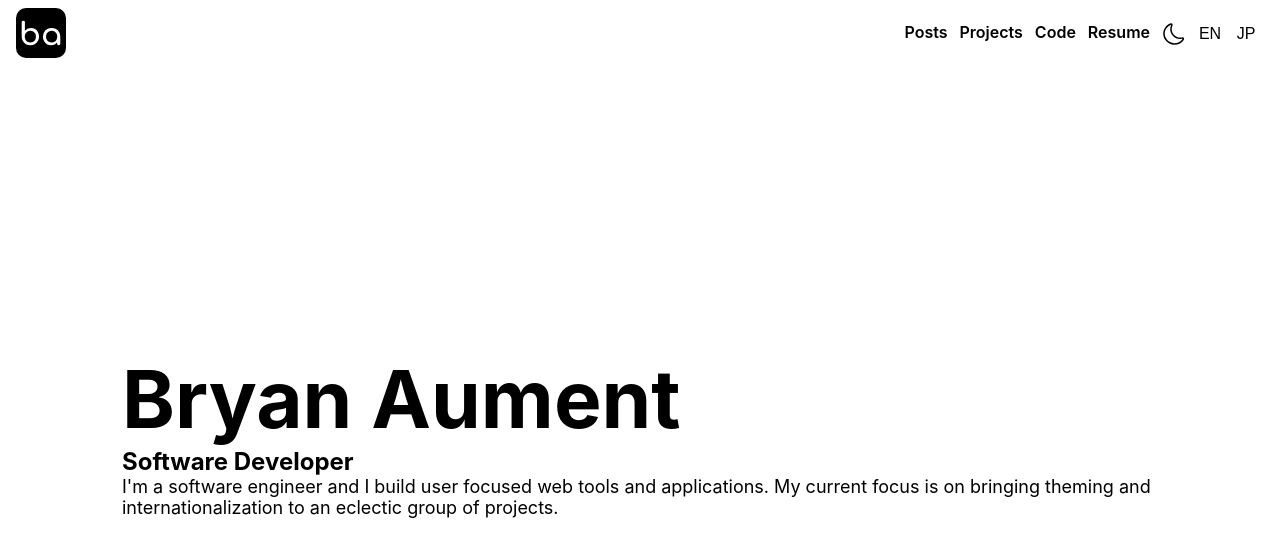
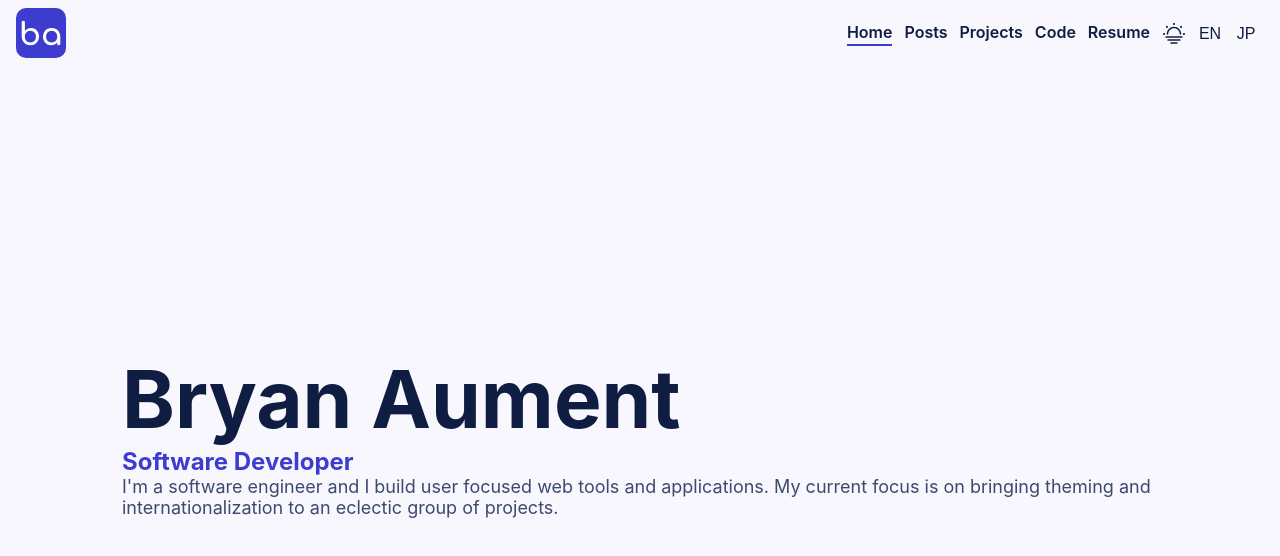
Before and after one commit to BryanAM/portfolio, a React (Create React App) app: page / in a window 1280 px wide. Shown: the top 556 px of the page. Built offline with nearby package versions, Linux system fonts and the light colour scheme.

Commit message:
theming and menu fixes

```diff
--- a/public/index.html
+++ b/public/index.html
@@ -3,7 +3,7 @@
   <head>
     <meta charset="utf-8" />
     <meta name="viewport" content="width=device-width, initial-scale=1.0" />
-    <meta name="theme-color" content="#000" />
+    <meta name="theme-color" content="#F8F7FD" />
     <meta
       name="Bryan Aument"
       content="Personal Website"
--- a/src/components/Menu/Menu.jsx
+++ b/src/components/Menu/Menu.jsx
@@ -39,6 +39,7 @@ function Menu({ menuOpen, setMenuOpen }) {
         <MobileMenu menuOpen={menuOpen} setMenuOpen={setMenuOpen} />
       ) : (
         <Stack spacing={6}>
+          <NavLink className="menu-nav-link" to="/">{t('menu.home')}</NavLink>
           <NavLink className="menu-nav-link" to="/posts">{t('menu.posts')}</NavLink>
           <NavLink className="menu-nav-link" to="/projects">{t('menu.projects')}</NavLink>
           <NavLink className="menu-nav-link" to="/code">{t('menu.code')}</NavLink>
--- a/src/components/Menu/MenuMobile/MenuMobile.jsx
+++ b/src/components/Menu/MenuMobile/MenuMobile.jsx
@@ -113,10 +113,11 @@ function MenuMobile({ menuOpen, setMenuOpen }) {
       </motion.div>
       <div ref={mobileStackRef}>
         <Stack className={`menu-mobile-stack ${menuOpen ? 'open' : ''}`} spacing={8} verticalSpacing={2} flexDirection="column">
-          <motion.span custom={1} initial="hideMenu" animate={menuOpen ? 'slideIn' : 'slideOut'} variants={navLinkVariants}><NavLink to="/posts" className="font-size-400">{t('menu.posts')}</NavLink></motion.span>
-          <motion.span custom={2} initial="hideMenu" animate={menuOpen ? 'slideIn' : 'slideOut'} variants={navLinkVariants}><NavLink to="/projects" className="font-size-400">{t('menu.projects')}</NavLink></motion.span>
-          <motion.span custom={3} initial="hideMenu" animate={menuOpen ? 'slideIn' : 'slideOut'} variants={navLinkVariants}><NavLink to="/code" className="font-size-400">{t('menu.code')}</NavLink></motion.span>
-          <motion.span custom={4} initial="hideMenu" animate={menuOpen ? 'slideIn' : 'slideOut'} variants={navLinkVariants}><NavLink to="/resume" className="font-size-400">{t('menu.resume')}</NavLink></motion.span>
+          <motion.span custom={1} initial="hideMenu" animate={menuOpen ? 'slideIn' : 'slideOut'} variants={navLinkVariants}><NavLink to="/posts" className="font-size-400">{t('menu.home')}</NavLink></motion.span>
+          <motion.span custom={2} initial="hideMenu" animate={menuOpen ? 'slideIn' : 'slideOut'} variants={navLinkVariants}><NavLink to="/posts" className="font-size-400">{t('menu.posts')}</NavLink></motion.span>
+          <motion.span custom={3} initial="hideMenu" animate={menuOpen ? 'slideIn' : 'slideOut'} variants={navLinkVariants}><NavLink to="/projects" className="font-size-400">{t('menu.projects')}</NavLink></motion.span>
+          <motion.span custom={4} initial="hideMenu" animate={menuOpen ? 'slideIn' : 'slideOut'} variants={navLinkVariants}><NavLink to="/code" className="font-size-400">{t('menu.code')}</NavLink></motion.span>
+          <motion.span custom={5} initial="hideMenu" animate={menuOpen ? 'slideIn' : 'slideOut'} variants={navLinkVariants}><NavLink to="/resume" className="font-size-400">{t('menu.resume')}</NavLink></motion.span>
           <Stack>
             <motion.button
               type="button"
--- a/src/contexts/themeContext.jsx
+++ b/src/contexts/themeContext.jsx
@@ -1,52 +1,43 @@
+/* eslint-disable no-unused-vars */
 import React, {
   createContext,
   useState,
   useMemo,
   useContext,
-  useLayoutEffect,
 } from 'react';
 import PropTypes from 'prop-types';
 
 const ThemeContext = createContext({});
 
 function ThemeProvider({ children }) {
-  const [theme, setThemeState] = useState();
+  function getPreferedTheme() {
+    const localTheme = localStorage.getItem('theme');
+    const schema = document.querySelector('meta[name="theme-color"]');
+    const userThemePreferences = window.matchMedia('(prefers-color-scheme: dark)');
+    if (localTheme) {
+      const headerColor = localTheme === 'theme' ? '#F8F7FD' : '#000';
+      schema.setAttribute('content', headerColor);
+      return localTheme;
+    }
+    const newTheme = userThemePreferences.matches ? 'theme-dark' : 'theme';
+    localStorage.setItem('theme', newTheme);
+    const headerColor = newTheme === 'theme' ? '#F8F7FD' : '#000';
+    schema.setAttribute('content', headerColor);
+    return newTheme;
+  }
 
-  // TODO Currently switching header color backwards
+  const [theme, setThemeState] = useState(getPreferedTheme());
+
   const setTheme = (value) => {
     localStorage.setItem('theme', value);
     setThemeState(value);
     const schema = document.querySelector('meta[name="theme-color"]');
-    // Get current updated color
-    const style = getComputedStyle(document.body.querySelector('.App'));
-    const headerColor = style.getPropertyValue('--app-bg-color');
-    schema.setAttribute('content', headerColor);
-    console.log('header color', headerColor);
-  };
-
-  const themeContextValues = useMemo(() => ({ theme, setTheme }), [theme]);
-
-  const getPreferedTheme = () => {
-    const localTheme = localStorage.getItem('theme');
-    const schema = document.querySelector('meta[name="theme-color"]');
-    const userThemePreferences = window.matchMedia('(prefers-color-scheme: dark)');
-    if (localTheme) {
-      setThemeState(localTheme);
-      const style = getComputedStyle(document.body.querySelector('.App'));
-      const headerColor = style.getPropertyValue('--app-bg-color');
-      schema.setAttribute('content', headerColor);
-      return;
-    }
-    const newTheme = userThemePreferences.matches ? 'theme-dark' : 'theme';
-    localStorage.setItem('theme', newTheme);
     const style = getComputedStyle(document.body.querySelector('.App'));
     const headerColor = style.getPropertyValue('--app-bg-color');
     schema.setAttribute('content', headerColor);
   };
 
-  useLayoutEffect(() => {
-    getPreferedTheme();
-  }, []);
+  const themeContextValues = useMemo(() => ({ theme, setTheme }), [theme]);
 
   return (
     <ThemeContext.Provider value={themeContextValues}>
--- a/src/i18next/locales/en.json
+++ b/src/i18next/locales/en.json
@@ -10,6 +10,7 @@
   },
   "menu": {
     "code": "Code",
+    "home": "Home",
     "posts": "Posts",
     "projects": "Projects",
     "resume": "Resume"
--- a/src/i18next/locales/jp.json
+++ b/src/i18next/locales/jp.json
@@ -10,6 +10,7 @@
   },
   "menu": {
     "code": "コード",
+    "home": "トップ",
     "posts": "登板",
     "projects": "プロジェツト",
     "resume": "履歴書"
```
